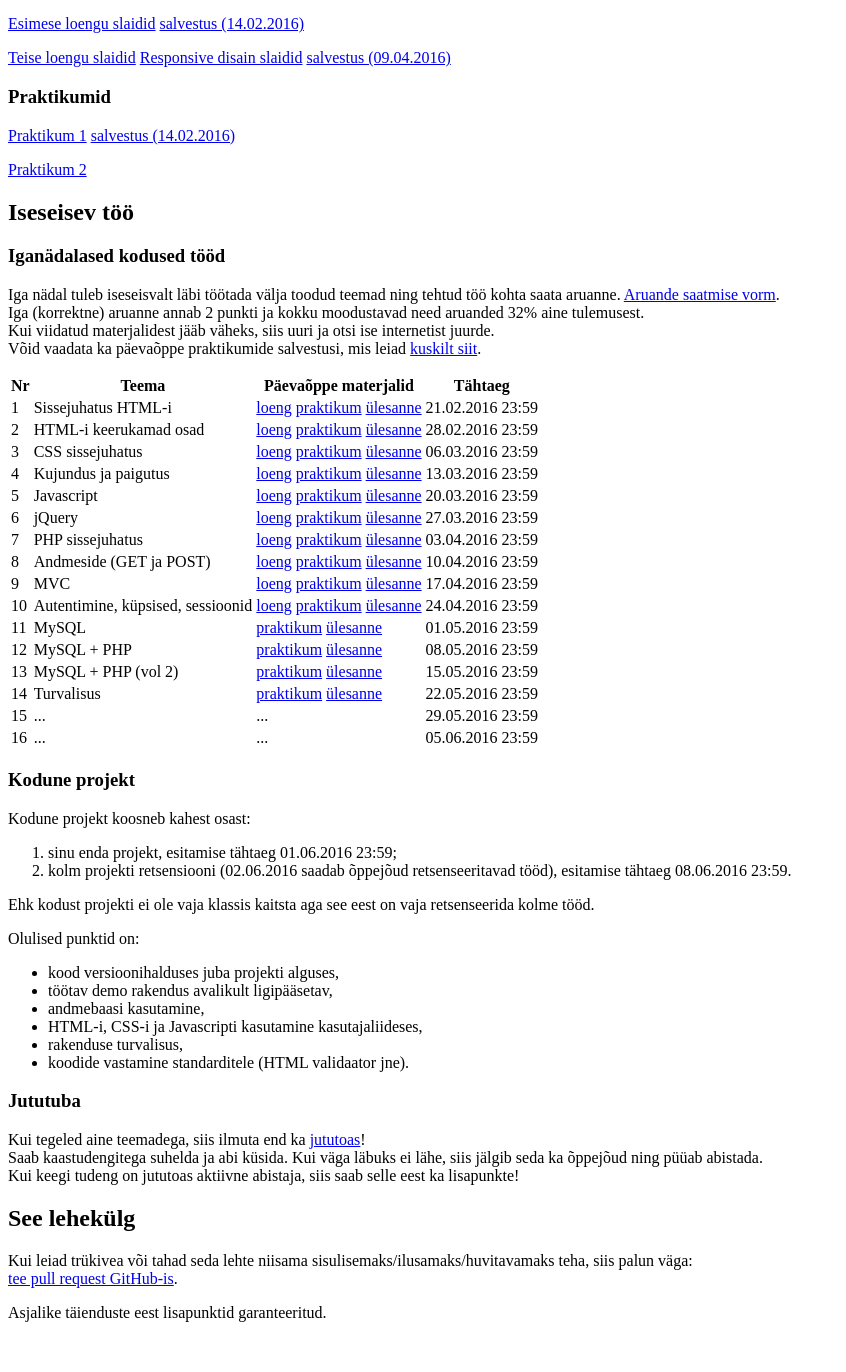
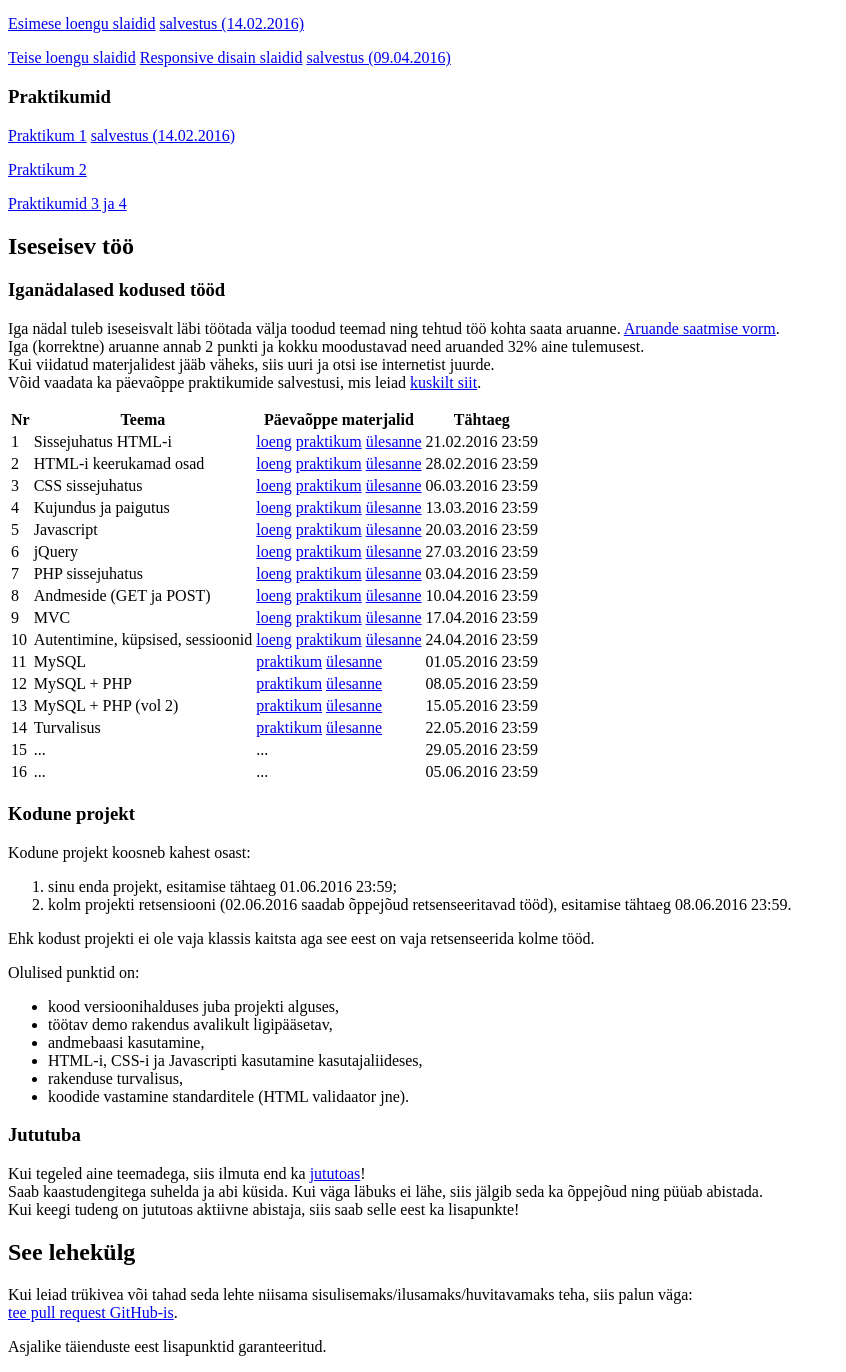
Before and after one commit to teadur/i244, a PHP site: page / in a window 1280 px wide. Shown: the part 189-1561 px from the top of the page, without its empty margins (0-846 px from the left). Before the commit the page ends 1511 px from the top, so only its background shows below. Run offline with PHP 8.4, Linux system fonts and the light colour scheme.

Commit message:
Link praktikumidele.

```diff
--- a/index.php
+++ b/index.php
@@ -32,6 +32,9 @@
 </p>
 <p>
   <a href="praktikum2/">Praktikum 2</a>
+</p>
+<p>
+  <a href="praktikum34/">Praktikumid 3 ja 4</a>
 </p>
 <h2>Iseseisev töö</h2>
 <h3>Iganädalased kodused tööd</h3>
```
